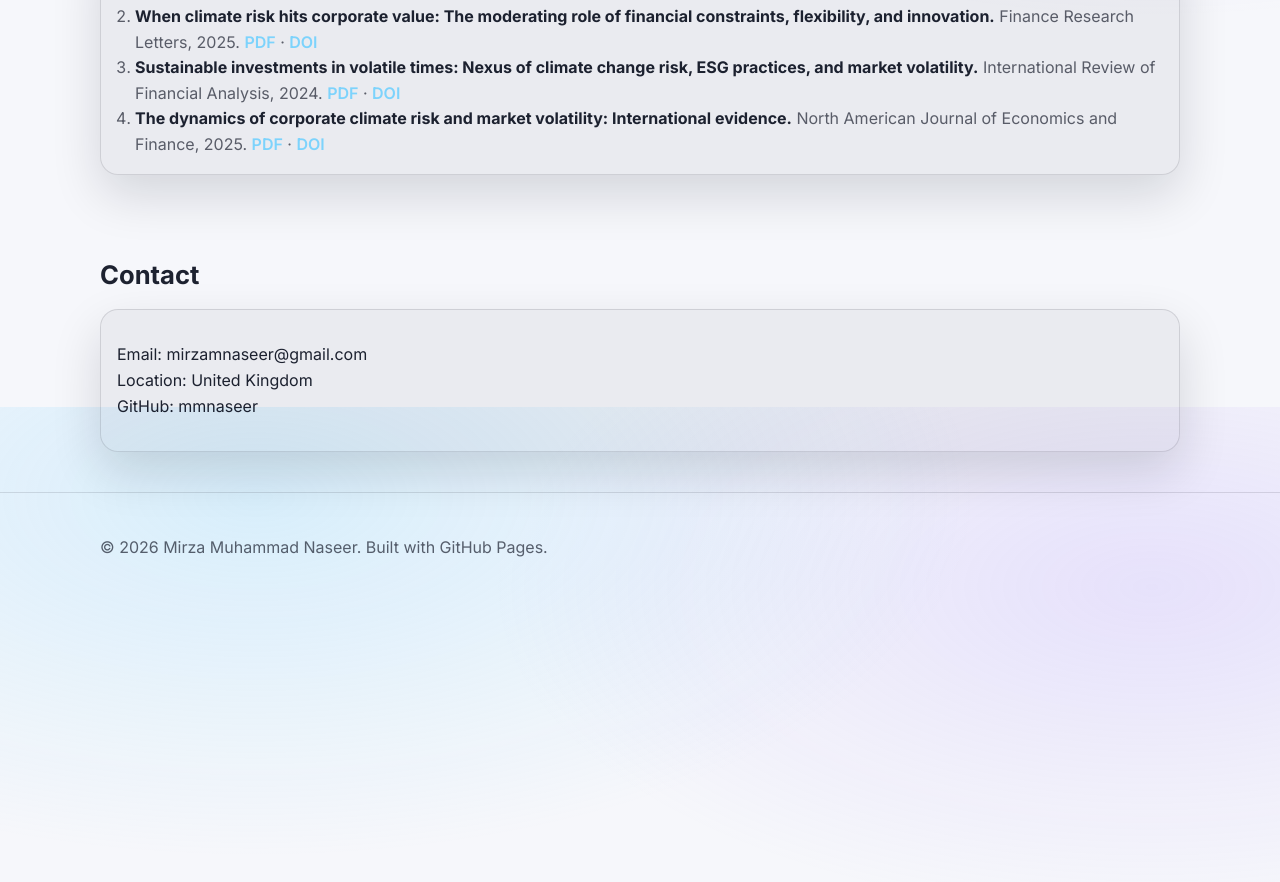
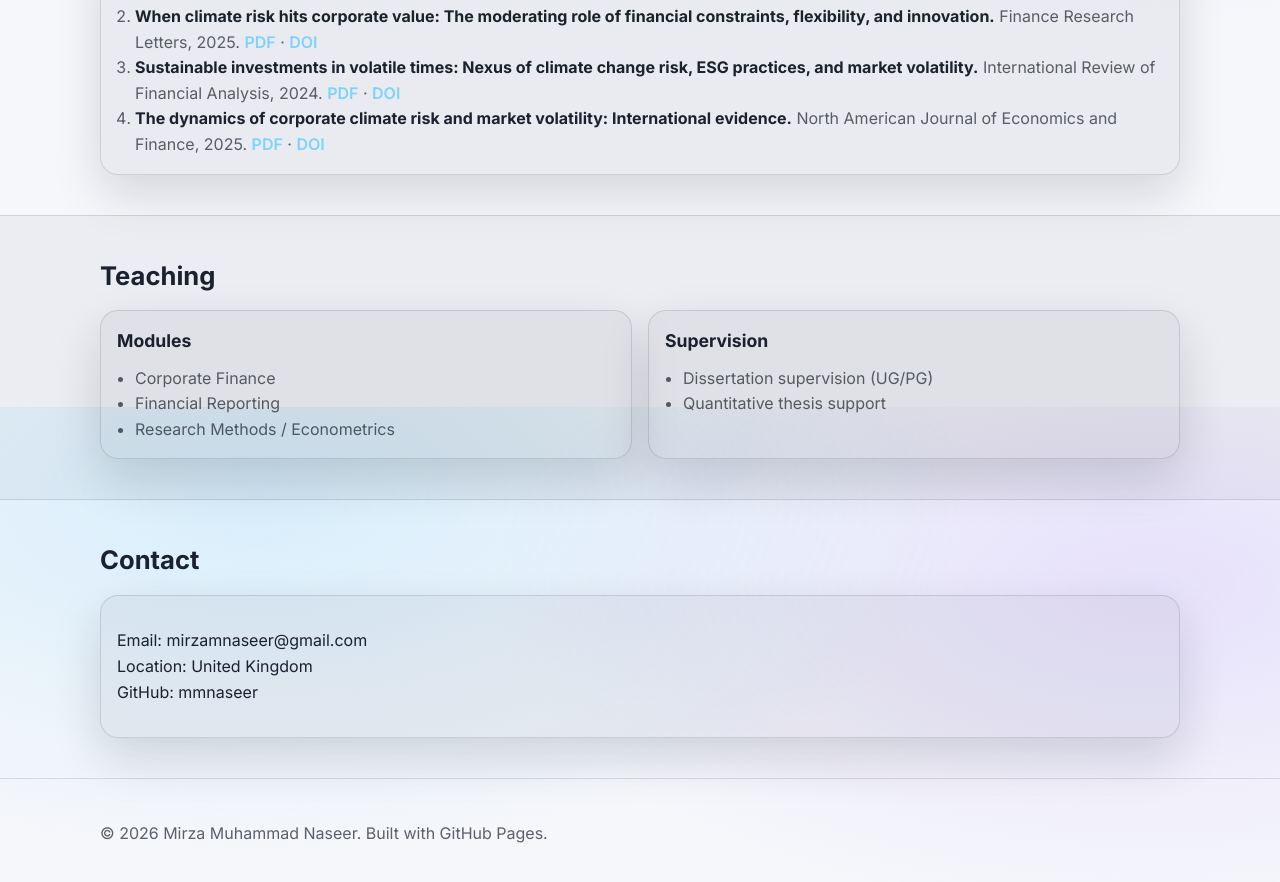
Before and after one commit to mmnaseer/mmnaseer.github.io, a Jekyll site: the page index.html, which Jekyll copies as it is, in a window 1280 px wide and 900 px high, scrolled down 1393 px. Shown: the top 882 px of the window. Built offline with Jekyll 4.4.1, drawn with Linux system fonts in a browser that asks for light colours.

Commit message:
Update index.html

```diff
--- a/index.html
+++ b/index.html
@@ -135,7 +135,6 @@
     <section id="publications" class="section">
   <div class="container">
     <h2>Publications</h2>
-
     <div class="card">
       <ol class="pubs">
         <li>
@@ -151,21 +150,42 @@
           </span>
         </li>
         <li>
-              <strong>Sustainable investments in volatile times: Nexus of climate change risk, ESG
-practices, and market volatility.</strong> International Review of Financial Analysis, 2024.
+          <strong>Sustainable investments in volatile times: Nexus of climate change risk, ESG practices, and market volatility.</strong> International Review of Financial Analysis, 2024.
           <span class="pub-links">
             <a href="papers/IRFA.pdf">PDF</a> · <a href="https://doi.org/10.1016/j.irfa.2024.103492">DOI</a>
           </span>
         </li>
         <li>
-              <strong>The dynamics of corporate climate risk and market volatility:
-International evidence.</strong> North American Journal of Economics and Finance, 2025.
+          <strong>The dynamics of corporate climate risk and market volatility: International evidence.</strong> North American Journal of Economics and Finance, 2025.
           <span class="pub-links">
             <a href="papers/NAJEF.pdf">PDF</a> · <a href="https://doi.org/10.1016/j.najef.2025.102435">DOI</a>
           </span>
         </li>
       </ol>
     </div> </div> </section>
+
+<section id="teaching" class="section alt">
+  <div class="container">
+    <h2>Teaching</h2>
+    <div class="grid-2">
+      <div class="card">
+        <h3>Modules</h3>
+        <ul class="bullets">
+          <li>Corporate Finance</li>
+          <li>Financial Reporting</li>
+          <li>Research Methods / Econometrics</li>
+        </ul>
+      </div>
+      <div class="card">
+        <h3>Supervision</h3>
+        <ul class="bullets">
+          <li>Dissertation supervision (UG/PG)</li>
+          <li>Quantitative thesis support</li>
+        </ul>
+      </div>
+    </div>
+  </div>
+</section>
 
 <section id="contact" class="section">
   <div class="container">
@@ -174,7 +194,7 @@ International evidence.</strong> North American Journal of Economics and Finance
       <p>
         Email: <a href="mailto:mirzamnaseer@gmail.com">mirzamnaseer@gmail.com</a><br>
         Location: United Kingdom<br>
-            GitHub: <a href="#">mmnaseer</a>
+        GitHub: <a href="https://github.com/mmnaseer">mmnaseer</a>
       </p>
     </div>
   </div>
```
Lines whose indentation alone changed are shown as unchanged.
